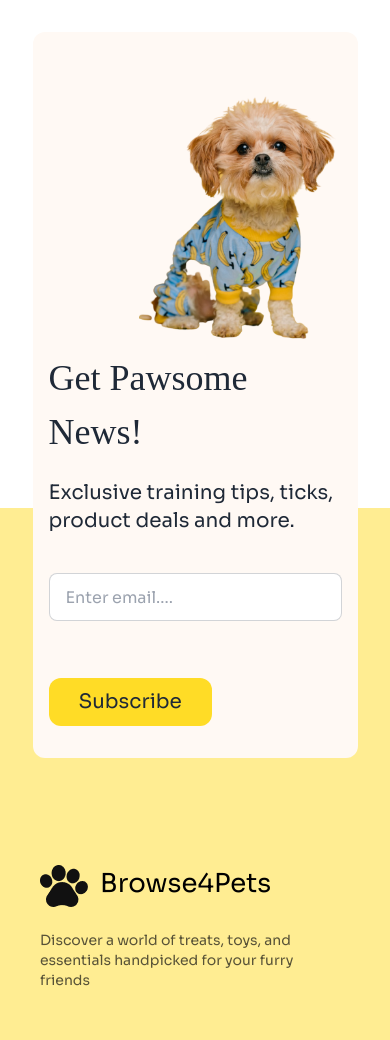
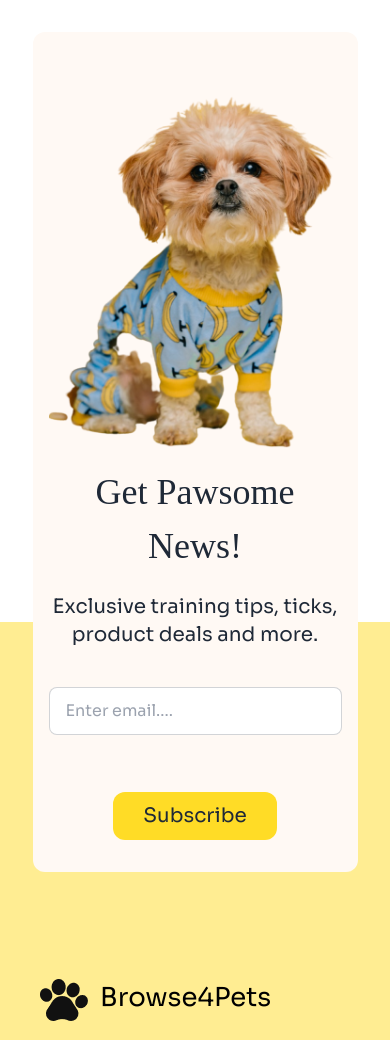
Before and after one commit to rifat-hasan121/Assignment-3, a plain HTML site: page index.html in a window 390 px wide. Shown: the part 4744-5784 px from the top of the page. Drawn offline with nearby package versions, Linux system fonts and the light colour scheme; a web font is replaced by a local one.

Commit message:
added some desgin

```diff
--- a/index.html
+++ b/index.html
@@ -729,13 +729,13 @@
         <!-- card div -->
         <div class="md:flex md:gap-[170px] items-center">
           <!-- image div -->
-          <div class="pt-8 pl-[90px]">
+          <div class="pt-8 md:pl-[90px]">
             <img src="./c1-assets/cute-pet-mid.png" alt="" />
           </div>
           <!-- text div -->
-          <div>
-            <h3 class="title-font mb-5 text-[36px]">Get Pawsome News!</h3>
-            <p class="text-xl mb-[38px]">
+          <div class="">
+            <h3 class="title-font mb-5 text-[36px] text-center md:text-start">Get Pawsome News!</h3>
+            <p class=" text-center md:text-start text-xl mb-[38px]">
               Exclusive training tips, ticks, product deals and more.
             </p>
             <input
@@ -743,11 +743,13 @@
               placeholder="Enter email...."
               class="input input-bordered w-full max-w-xs block mb-[57px]"
             />
-            <button
+            <div class=" flex justify-center md:justify-start">
+              <button
               class="bg-color-primary text-xl py-[10px] px-[30px] rounded-xl hover:bg-yellow-400"
             >
               Subscribe
             </button>
+            </div>
           </div>
         </div>
       </section>
```
